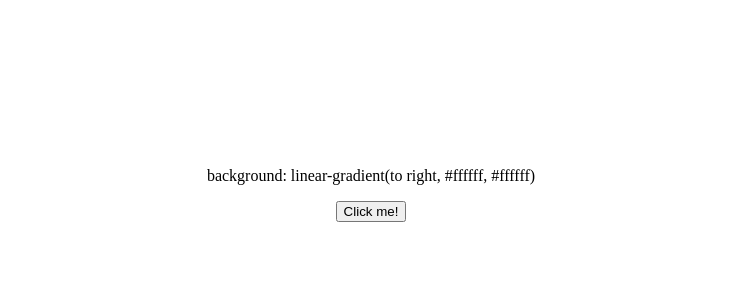
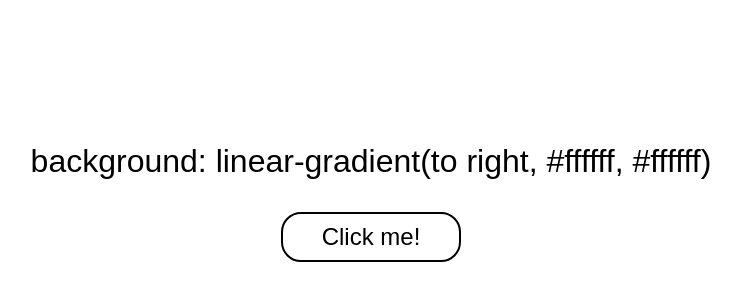
Before and after one commit to darmijo15/Color-Gradient, a plain HTML site: page index.html in a window 1280 px wide. Shown: the part 214-514 px from the top of the page, without its empty margins (269-1010 px from the left). Drawn offline with Linux system fonts and the light colour scheme.

Commit message:
Style the paragraph and button elements

```diff
--- a/style.css
+++ b/style.css
@@ -10,3 +10,17 @@ body {
   justify-content: center;
   align-items: center;
 }
+
+#gradient-para {
+  font-size: 32px;
+  font-family: Arial, Helvetica, sans-serif;
+}
+
+#gradient-btn {
+  height: 50px;
+  width: 180px;
+  font-size: 24px;
+  border: solid black 2px;
+  border-radius: 20px;
+  background-color: transparent;
+}
```
